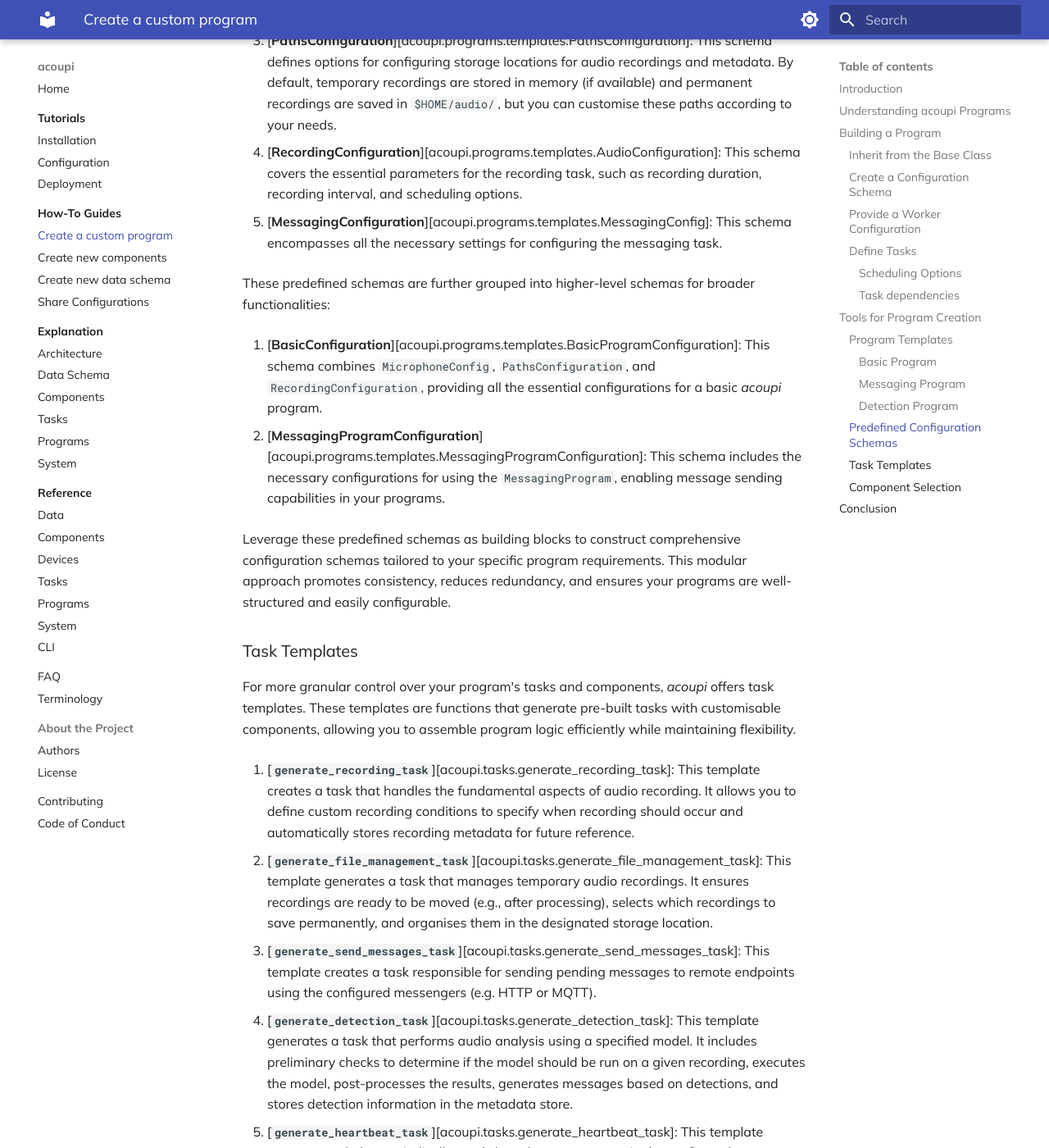
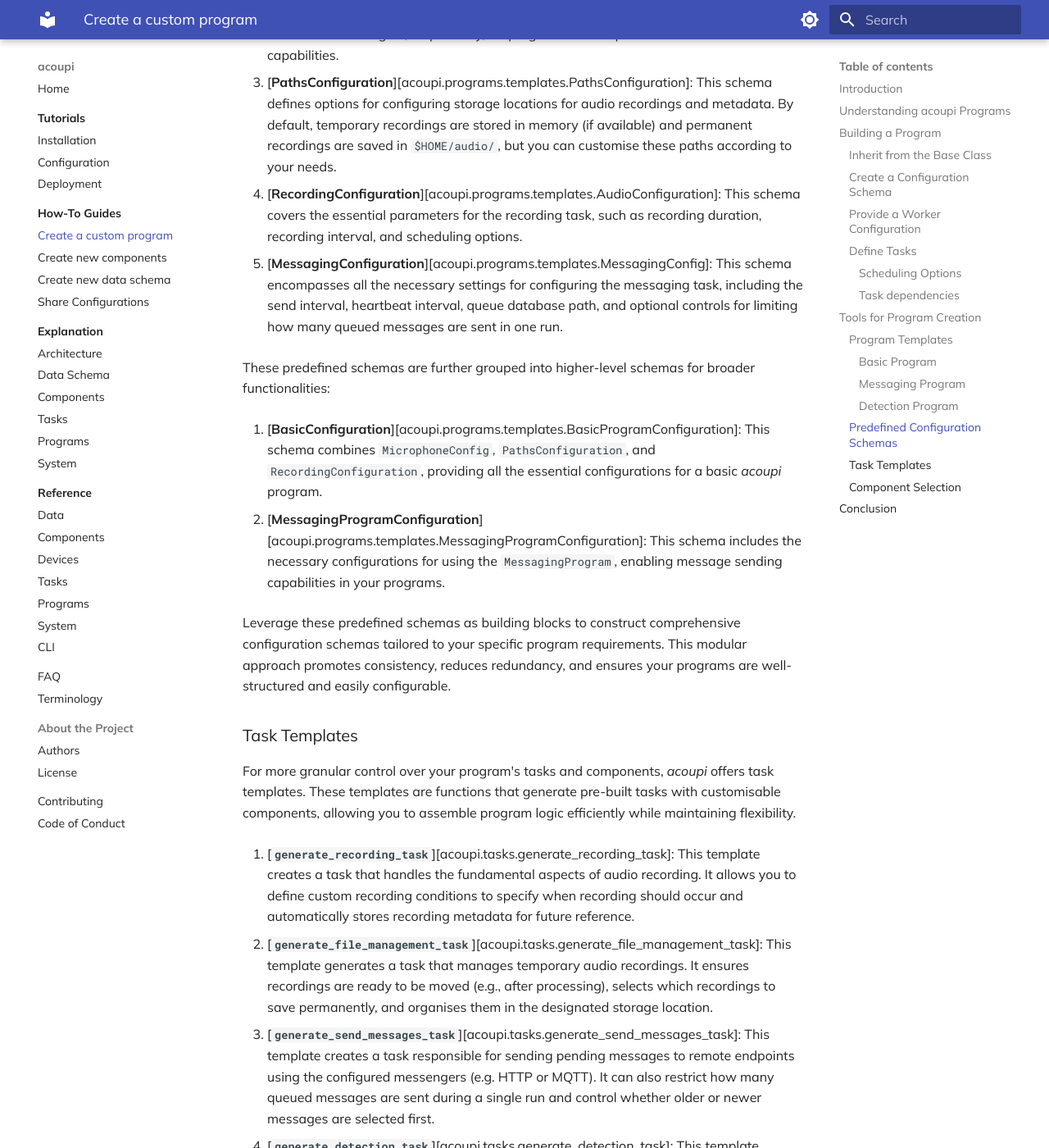
Before and after one commit to acoupi/acoupi, an MkDocs documentation site: the page built from docs/howtoguide/programs.md, in a window 1280 px wide and 1400 px high, scrolled down 11517 px. Shown: the whole window at 82% size. Built offline with MkDocs 1.6.1 and Material for MkDocs 9.7.7, drawn with Linux system fonts in a browser that asks for light colours; some of the changed text lies outside the part shown.

Commit message:
docs(messaging): document message batching options

```diff
--- a/docs/howtoguide/programs.md
+++ b/docs/howtoguide/programs.md
@@ -351,6 +351,7 @@ This equips your program with the following messaging features:
 - **Messenger**: A [`Messenger`][acoupi.components.types.Messenger] object is created, allowing you to choose between HTTP or MQTT protocols for message delivery.
 - **Message Store**: A dedicated message store is initialised to keep track of all messages generated by your device, including their delivery status.
 - **Send Messages Task**: This periodic task (running every 2 minutes by default, but configurable) checks the message store for pending messages and attempts to deliver them.
+    It can optionally limit how many queued messages are sent during each run and choose whether older or newer queued messages are prioritised first.
     It leverages the [`generate_send_messages_task`][acoupi.tasks.generate_send_messages_task] template for its implementation.
 - **Heartbeat Task**: This task periodically sends a heartbeat message (every 30 minutes by default, configurable) containing information about the device's status, ID, and the current time.
     This provides a regular indication that the device is active and functioning correctly.
@@ -473,7 +474,7 @@ _acoupi_ provides a collection of predefined schemas for common components:
 
 4. [**RecordingConfiguration**][acoupi.programs.templates.AudioConfiguration]: This schema covers the essential parameters for the recording task, such as recording duration, recording interval, and scheduling options.
 
-5. [**MessagingConfiguration**][acoupi.programs.templates.MessagingConfig]: This schema encompasses all the necessary settings for configuring the messaging task.
+5. [**MessagingConfiguration**][acoupi.programs.templates.MessagingConfig]: This schema encompasses all the necessary settings for configuring the messaging task, including the send interval, heartbeat interval, queue database path, and optional controls for limiting how many queued messages are sent in one run.
 
 These predefined schemas are further grouped into higher-level schemas for broader functionalities:
 
@@ -495,7 +496,7 @@ These templates are functions that generate pre-built tasks with customisable co
 2. [**`generate_file_management_task`**][acoupi.tasks.generate_file_management_task]: This template generates a task that manages temporary audio recordings.
       It ensures recordings are ready to be moved (e.g., after processing), selects which recordings to save permanently, and organises them in the designated storage location.
 
-3. [**`generate_send_messages_task`**][acoupi.tasks.generate_send_messages_task]: This template creates a task responsible for sending pending messages to remote endpoints using the configured messengers (e.g. HTTP or MQTT).
+3. [**`generate_send_messages_task`**][acoupi.tasks.generate_send_messages_task]: This template creates a task responsible for sending pending messages to remote endpoints using the configured messengers (e.g. HTTP or MQTT). It can also restrict how many queued messages are sent during a single run and control whether older or newer messages are selected first.
 
 4. [**`generate_detection_task`**][acoupi.tasks.generate_detection_task]: This template generates a task that performs audio analysis using a specified model.
       It includes preliminary checks to determine if the model should be run on a given recording, executes the model, post-processes the results, generates messages based on detections, and stores detection information in the metadata store.
```
Also changed, not shown: docs/explanation/tasks.md (+4 -0 lines), docs/tutorials/configuration.md (+16 -3 lines), 1 other file.
